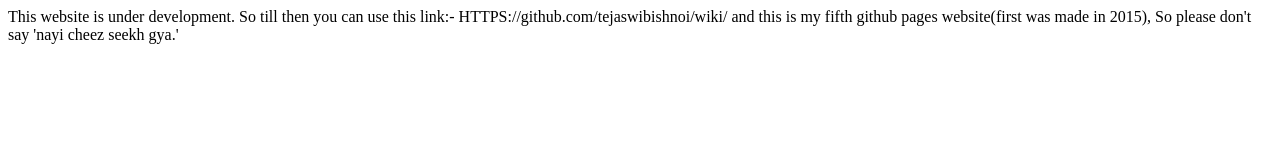
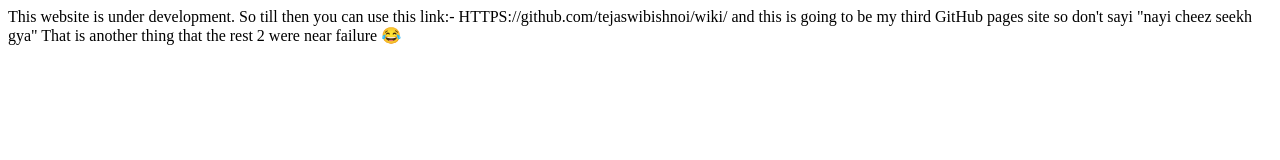
Before and after one commit to TejaswiBishnoi/TejaswiBishnoi.github.io, a plain HTML site: page index.html in a window 1280 px wide. Drawn offline with Linux system fonts and the light colour scheme.

Commit message:
Update index.html

```diff
--- a/index.html
+++ b/index.html
@@ -3,6 +3,7 @@
 This website is under development.
 So till then you can use this link:-
                    HTTPS://github.com/tejaswibishnoi/wiki/
-   and this is my fifth github pages website(first was made in 2015), So please don't say 'nayi cheez seekh gya.'
+   and this is going to be my third GitHub pages site so don't sayi "nayi cheez seekh gya"
+That is another thing that the rest 2 were near failure 😂
 </BODY>
 </HTML>
```
